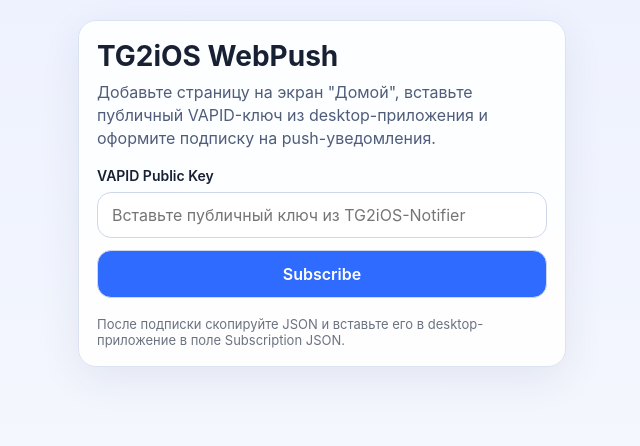
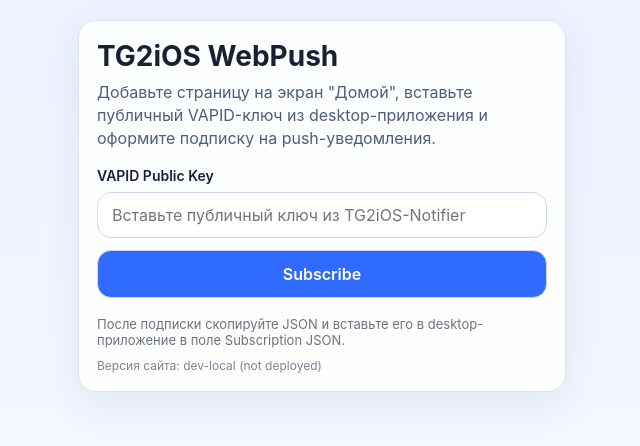
Before and after one commit to faithing05/TG2iOS-Notifier, a plain HTML site: page index.html in a window 1280 px wide. Shown: the whole page, without its empty margins (318-958 px from the left). Drawn offline with Linux system fonts and the light colour scheme.

Commit message:
feat: Add versioning support to PWA with version.json and display on site

```diff
--- a/frontend.js
+++ b/frontend.js
@@ -5,11 +5,47 @@
 const subscriptionOutput = document.getElementById('subscription_output');
 const statusBox = document.getElementById('status');
 const addToHomeScreenBox = document.getElementById('add-to-home-screen');
+const siteVersionBox = document.getElementById('site_version');
 
 function setStatus(message, isError = false) {
     statusBox.textContent = message;
     statusBox.className = isError ? 'status error' : 'status';
     statusBox.style.display = 'block';
+}
+
+function formatVersionLabel(versionInfo) {
+    if (!versionInfo || typeof versionInfo !== 'object') {
+        return 'Версия сайта: неизвестно';
+    }
+
+    const version = typeof versionInfo.version === 'string' && versionInfo.version.trim()
+        ? versionInfo.version.trim()
+        : 'unknown';
+    const updatedAt = typeof versionInfo.updated_at === 'string' && versionInfo.updated_at.trim()
+        ? versionInfo.updated_at.trim()
+        : '';
+
+    return updatedAt
+        ? `Версия сайта: ${version} (${updatedAt})`
+        : `Версия сайта: ${version}`;
+}
+
+async function loadSiteVersion() {
+    if (!siteVersionBox) {
+        return;
+    }
+
+    try {
+        const response = await fetch(`./version.json?v=${Date.now()}`, { cache: 'no-store' });
+        if (!response.ok) {
+            throw new Error(`HTTP ${response.status}`);
+        }
+
+        const versionInfo = await response.json();
+        siteVersionBox.textContent = formatVersionLabel(versionInfo);
+    } catch (error) {
+        siteVersionBox.textContent = 'Версия сайта: недоступна';
+    }
 }
 
 function urlBase64ToUint8Array(base64String) {
@@ -108,6 +144,7 @@
 
 subscribeButton.addEventListener('click', subscribeToPush);
 copyButton.addEventListener('click', copySubscriptionToClipboard);
+loadSiteVersion();
 
 if (navigator.serviceWorker) {
     initServiceWorker().catch((error) => setStatus(`Ошибка инициализации: ${error.message || error}`, true));
--- a/index.html
+++ b/index.html
@@ -125,6 +125,12 @@
             font-size: 13px;
             color: #6b7280;
         }
+
+        .site-version {
+            margin-top: 10px;
+            font-size: 12px;
+            color: #7b8496;
+        }
     </style>
 </head>
 <body>
@@ -151,6 +157,7 @@
             </div>
 
             <div class="footer-note">После подписки скопируйте JSON и вставьте его в desktop-приложение в поле Subscription JSON.</div>
+            <div id="site_version" class="site-version">Версия сайта: загрузка...</div>
         </div>
     </div>
 
--- /dev/null
+++ b/version.json
@@ -0,0 +1,4 @@
+{
+  "version": "dev-local",
+  "updated_at": "not deployed"
+}
```
Also changed, not shown: 3 other files.
